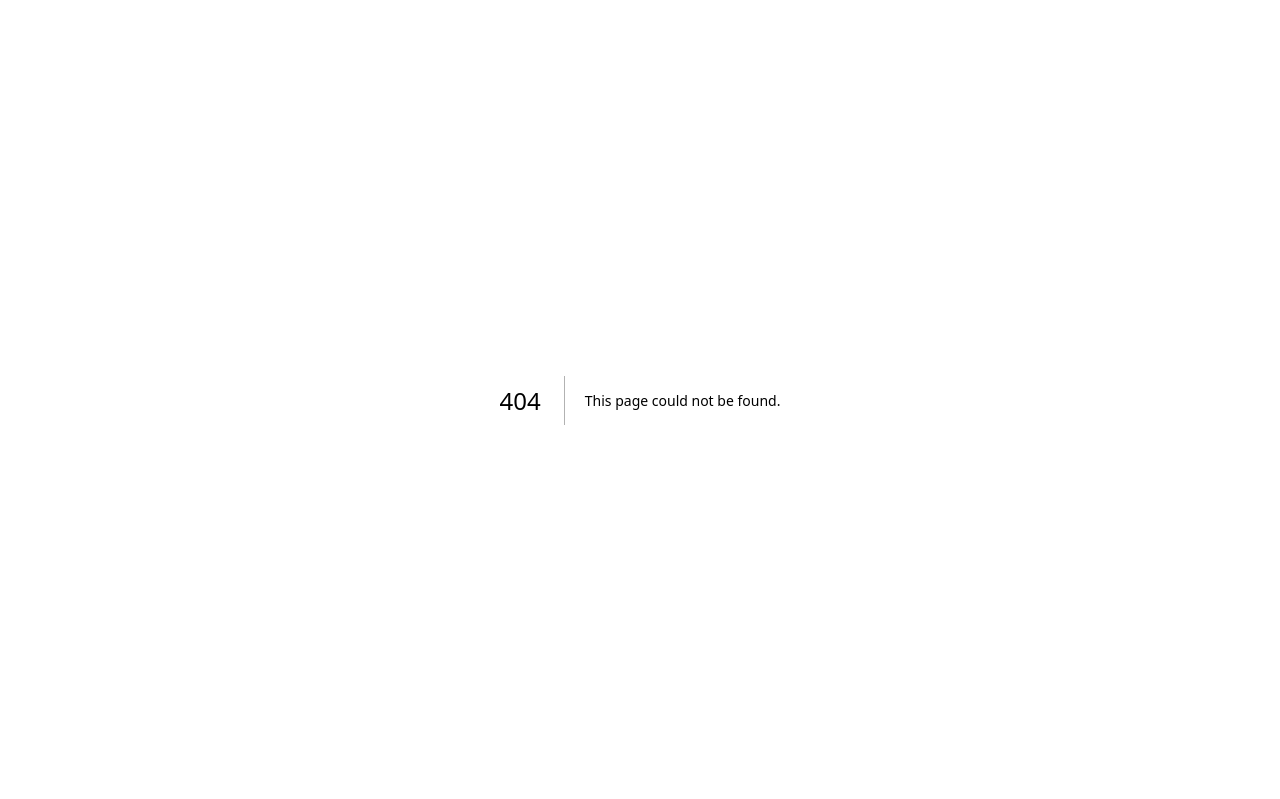
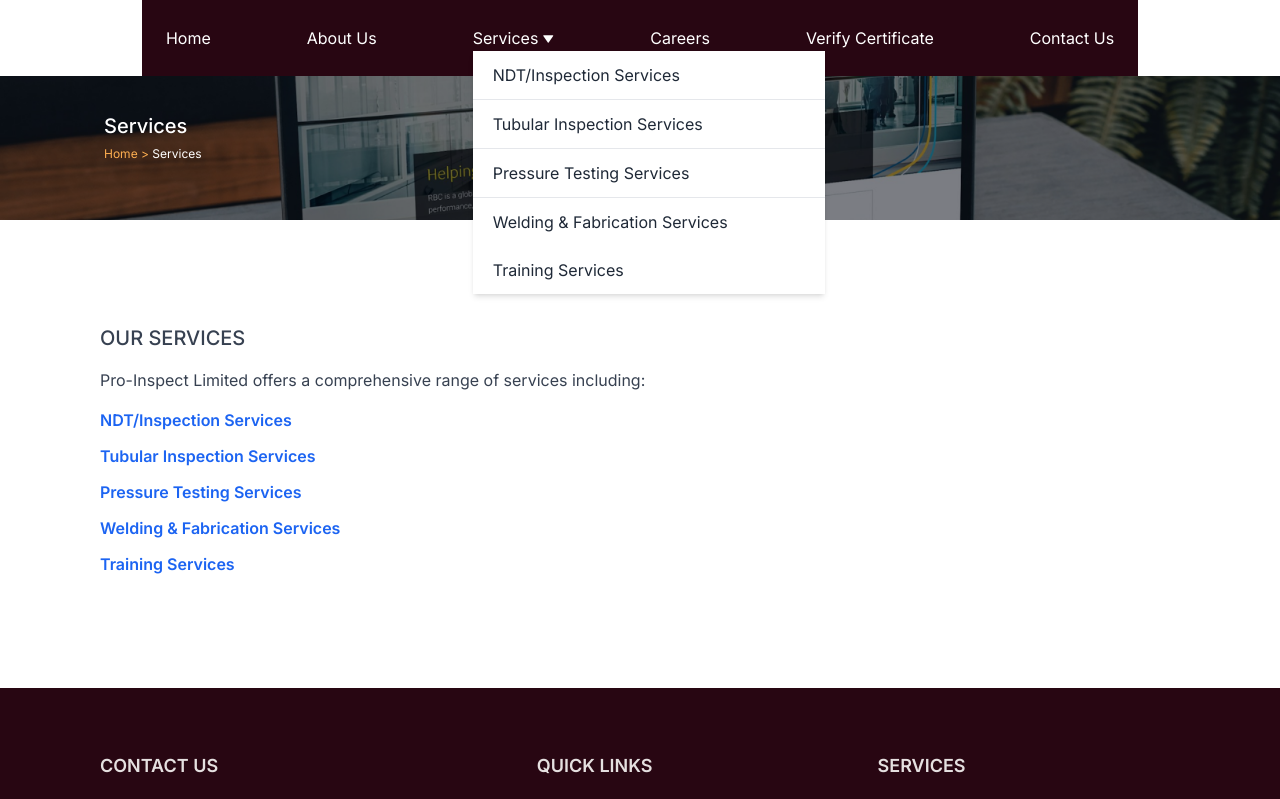
Before and after one commit to mark-ssh/Pro-Inspect, a Next.js app: page /services in a window 1280 px wide. Before the commit this address had no page. Shown: the top 799 px of the page. Built offline with nearby package versions, Linux system fonts and the light colour scheme.

Commit message:
added new imgs

```diff
--- a/app/components/carousel.tsx
+++ b/app/components/carousel.tsx
@@ -44,7 +44,7 @@
         </div>
         <div className="flex overflow-hidden h-full w-full items-center justify-center bg-gray-400 dark:bg-gray-700 dark:text-white">
           <img
-            src="/img/tubular-photo1.jpg"
+            src="/img/tubular-photo1.png"
             className="block absolute  w-full h-full -translate-x-1/2 -translate-y-1/2 animate-slow-scale object-cover"
             alt="..."
           />
--- a/app/components/contact-bar.tsx
+++ b/app/components/contact-bar.tsx
@@ -19,12 +19,9 @@
           </Link>
           <div className="flex items-center gap-10">
             <div className="flex gap-3">
-              <Image src="/img/phone2.png" width={48} height={48} alt="Phone" />
-              {/* <img
-                src="/img/phone2.jpg"
-                alt="phone"
-                className="w-12 object-contain"
-              /> */}
+              <span className="text-5xl text-gray-700">
+                <i className="bx bxs-phone-call"></i>
+              </span>
               <div className="flex flex-col">
                 <p className="font-semibold text-sm text-[#C00202]">
                   Call us from 8:00 am - 5:00pm
@@ -33,11 +30,9 @@
               </div>
             </div>
             <div className="flex gap-3">
-              <img
-                src="/img/time.jpg"
-                alt="phone"
-                className="w-12 object-contain"
-              />
+              <span className="text-5xl text-gray-700">
+                <i className="bx bxs-time-five"></i>
+              </span>
               <div className="flex flex-col">
                 <p className="font-semibold text-sm text-[#C00202]">
                   Open Monday to Friday
@@ -46,11 +41,9 @@
               </div>
             </div>
             <div className="flex gap-3">
-              <img
-                src="/img/email2.jpg"
-                alt="phone"
-                className="w-12 object-contain"
-              />
+              <span className="text-5xl text-gray-700">
+                <i className="bx bxs-envelope"></i>
+              </span>
               <div className="flex flex-col">
                 <p className="font-semibold text-sm text-[#C00202]">Email Us</p>
                 <a
--- a/app/components/navbar.tsx
+++ b/app/components/navbar.tsx
@@ -32,11 +32,11 @@
   const bgEffect = scrolled ? "fixed" : style ? "relative" : "relative";
   return (
     <Navbar
-      className={`w-full inset-x-0 top-0 z-50 lg:flex lg:justify-center ${bgEffect}  transition-all p-0 lg:flex-col items-center  h-fit`}
+      className={`w-full group  inset-x-0 top-0 z-50 lg:flex lg:justify-center ${bgEffect}  transition-all p-0 lg:flex-col items-center  h-fit`}
       id="navBar"
     >
       <nav
-        className="flex items-center lg:justify-center justify-between px-10 lg:px-0 bg-white lg:bg-[#280612] py-5 lg:w-full w-full"
+        className="flex items-center group-[]:w-full lg:justify-center justify-between px-10 lg:px-0 bg-white lg:bg-[#280612] py-5 lg:w-full w-full"
         aria-label="Global"
       >
         <div className="hidden lg:flex lg:gap-x-24 lg:px-6 lg:py-1.5">
@@ -209,7 +209,7 @@
                   About Us
                 </Link>
                 <Link
-                  href="/services/procurement"
+                  href="/services"
                   className="-mx-3 block rounded-lg px-3 py-2 text-base font-semibold leading-7 text-gray-900 hover:bg-gray-50"
                 >
                   Services
--- a/app/page.tsx
+++ b/app/page.tsx
@@ -23,21 +23,17 @@
               className="w-full h-full object-cover"
             />
             <div className="w-full absolute opacity-0 lg:opacity-100 group-hover:translate-y-2  group-hover:opacity-0 ease-in-out transition-all bottom-0 bg-[#000000ad]  py-4 px-8 flex items-center gap-6">
-              <img
-                src="/img/training.png"
-                alt="training"
-                className="w-12 object-contain"
-              />
+              <span className="text-5xl text-[#E67D1F]">
+                <i className="bx bx-chalkboard"></i>
+              </span>
               <p className="text-white font-semibold text-[1rem]">
                 Non-Destructive Testing (NDT) Training
               </p>
             </div>
             <div className="lg:hidden  group-hover:flex gap-6 group-hover:animate-slide-down  bg-[#000000ad] h-full w-full py-6 px-8 absolute top-0 border-t-2 border-solid border-orange-500 items-start">
-              <img
-                src="/img/training.png"
-                alt="training"
-                className="w-12 object-contain"
-              />
+              <span className="text-5xl text-[#E67D1F]">
+                <i className="bx bx-chalkboard"></i>
+              </span>
               <div className="flex flex-col gap-3">
                 <p className="text-white font-semibold text-[1rem]">
                   Non-Destructive Testing (NDT) Training
@@ -62,21 +58,17 @@
               className="w-full h-full object-cover"
             />
             <div className="w-full absolute opacity-0 lg:opacity-100 group-hover:translate-y-2  group-hover:opacity-0 ease-in-out transition-all bottom-0 bg-[#000000ad]  py-4 px-8 flex items-center gap-6">
-              <img
-                src="/img/training.png"
-                alt="training"
-                className="w-12 object-contain"
-              />
+              <span className="text-5xl text-[#E67D1F]">
+                <i className="bx bx-chalkboard"></i>
+              </span>
               <p className="text-white font-semibold text-[1rem]">
                 American Petroleum Institute (API) Training
               </p>
             </div>
             <div className="lg:hidden  group-hover:flex gap-6 group-hover:animate-slide-down  bg-[#000000ad] h-full w-full py-6 px-8 absolute top-0 border-t-2 border-solid border-orange-500 items-start">
-              <img
-                src="/img/training.png"
-                alt="training"
-                className="w-12 object-contain"
-              />
+              <span className="text-5xl text-[#E67D1F]">
+                <i className="bx bx-chalkboard"></i>
+              </span>
               <div className="flex flex-col gap-3">
                 <p className="text-white font-semibold text-[1rem]">
                   American Petroleum Institute (API) Training
@@ -96,26 +88,22 @@
           </div>
           <div className="lg:w-[370px] lg:h-[240px] w-full relative group overflow-hidden">
             <img
-              src="/img/inspection-photo2.jpg"
+              src="/img/inspection-photo20.png"
               alt=""
               className="w-full h-full object-cover"
             />
             <div className="w-full absolute opacity-0 lg:opacity-100 group-hover:translate-y-2  group-hover:opacity-0 ease-in-out transition-all bottom-0 bg-[#000000ad]  py-4 px-8 flex items-center gap-6">
-              <img
-                src="/img/service.png"
-                alt="training"
-                className="w-12 object-contain"
-              />
+              <span className="text-5xl text-[#E67D1F]">
+                <i className="bx bx-grid-alt"></i>
+              </span>
               <p className="text-white font-semibold text-[1rem]">
                 NDT/Inspection Services
               </p>
             </div>
             <div className="lg:hidden  group-hover:flex gap-6 group-hover:animate-slide-down  bg-[#000000ad] h-full w-full py-6 px-8 absolute top-0 border-t-2 border-solid border-orange-500 items-start">
-              <img
-                src="/img/service.png"
-                alt="training"
-                className="w-12 object-contain"
-              />
+              <span className="text-5xl text-[#E67D1F]">
+                <i className="bx bx-grid-alt"></i>
+              </span>
               <div className="flex flex-col gap-3">
                 <p className="text-white font-semibold text-[1rem]">
                   NDT/Inspection Services
--- /dev/null
+++ b/app/services/page.jsx
@@ -0,0 +1,83 @@
+"use client";
+
+import CustomFooter from "@/app/components/footer";
+import CustomNavbar from "@/app/components/navbar";
+import Link from "next/link";
+
+export default function Services() {
+  return (
+    <main className="bg-white">
+      <CustomNavbar />
+      <div className="w-full lg:h-36 h-28 relative overflow-hidden">
+        <img
+          src="/img/banner-img.png"
+          alt="img"
+          className="absolute h-full w-full object-cover object-center"
+        />
+        <div className="bg-gray-950 opacity-50 w-full h-full absolute z-40"></div>
+        <div className="w-full absolute z-40 lg:left-[6.5rem] left-6 lg:bottom-14 bottom-10">
+          <h2 className="lg:text-xl text-sm font-medium text-white ">
+            Services
+          </h2>
+          <span>
+            <Link
+              href="/"
+              className="lg:text-xs text-xs text-[#FDAE50] cursor-pointer"
+            >
+              Home {">"}
+            </Link>
+            <span className="text-white text-xs"> Services</span>
+          </span>
+        </div>
+      </div>
+
+      <section className="w-full flex flex-col items-center justify-center bg-white pb-28">
+        <div className="lg:w-[1080px] lg:pt-14 flex flex-col lg:flex-row items-start justify-between lg:mt-12 mt-8 px-6 lg:px-0">
+          <div className="flex flex-col lg:w-[60%] w-full  lg:px-0">
+            <h2 className="text-xl font-medium uppercase text-gray-700">
+              Our Services
+            </h2>
+            <div className="text-gray-700 mt-4">
+              Pro-Inspect Limited offers a comprehensive range of services
+              including:{" "}
+            </div>
+            <ul className="text-gray-700 list-disc  mt-4 flex flex-col gap-3">
+              <Link
+                href="/services/ndt"
+                className="text-blue-600 font-semibold"
+              >
+                NDT/Inspection Services
+              </Link>
+              <Link
+                href="/services/tubular"
+                className="text-blue-600 font-semibold"
+              >
+                Tubular Inspection Services
+              </Link>
+              <Link
+                href="/services/pressure-testing"
+                className="text-blue-600 font-semibold"
+              >
+                Pressure Testing Services
+              </Link>
+              <Link
+                href="/services/fabrication"
+                className="text-blue-600 font-semibold"
+              >
+                Welding & Fabrication Services
+              </Link>
+              <Link
+                href="/services/training"
+                className="text-blue-600 font-semibold"
+              >
+                Training Services
+              </Link>
+            </ul>
+          </div>
+        </div>
+      </section>
+
+      <CustomFooter />
+    </main>
+  );
+}
--- a/next.config.mjs
+++ b/next.config.mjs
@@ -1,6 +1,6 @@
 /** @type {import('next').NextConfig} */
 const nextConfig = {
-  // output: "export",
+  output: "export",
   trailingSlash: true,
   images: {
     unoptimized: true,
```
Also changed, not shown: server.js (added, +53 -0 lines), public/img/inspection-photo20.png (added), 1 other file (tests, documents, lock files or other folders).
